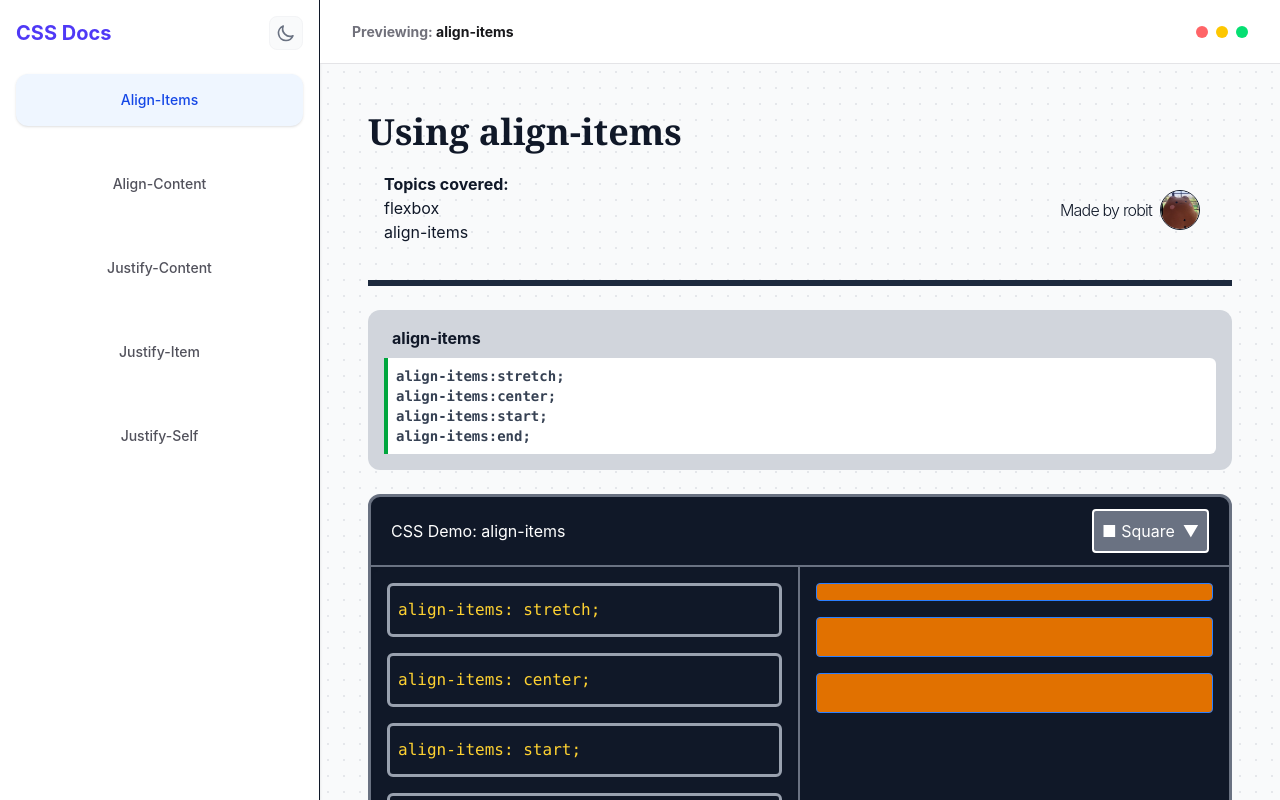
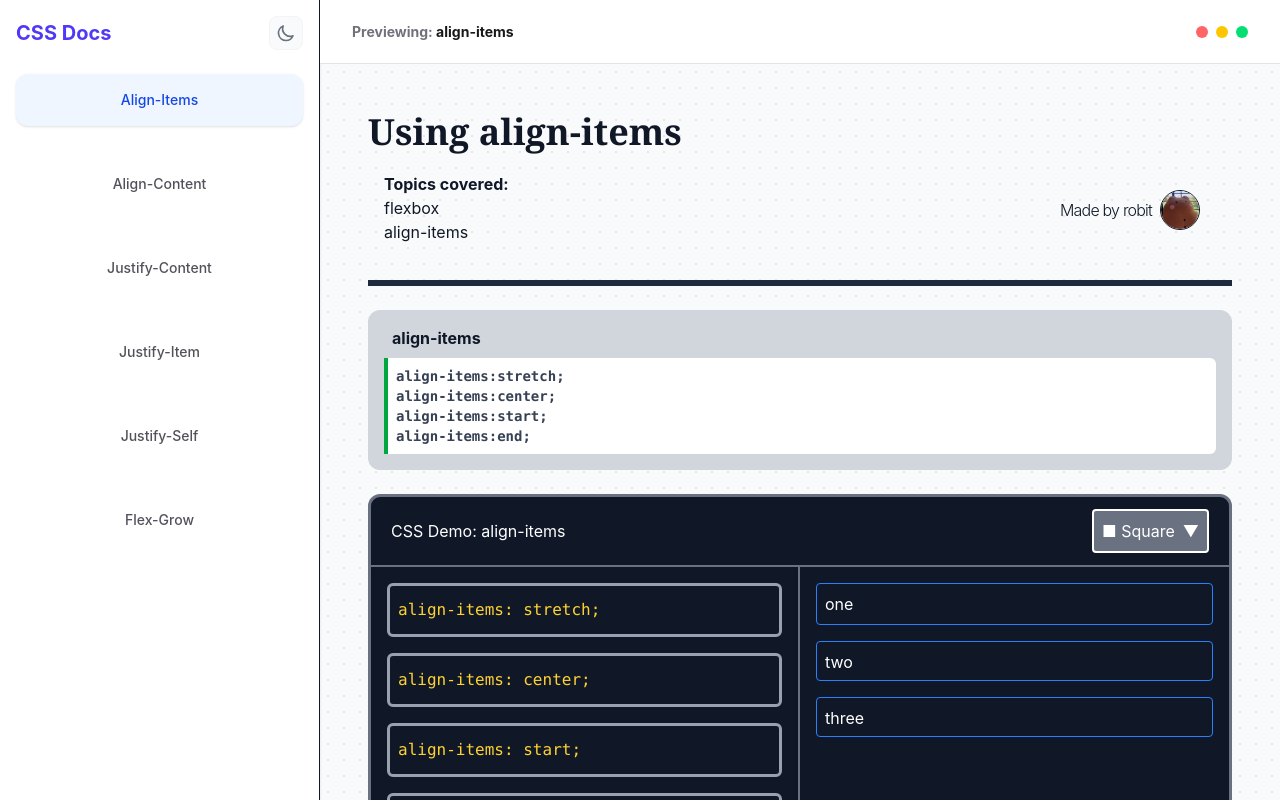
Before and after one commit to robitcode/cssdocs, a React (Vite) app: page / in a window 1280 px wide. Both pictures are taken after a click on the button "Align-Items". Built offline with nearby package versions, Linux system fonts and the light colour scheme.

Commit message:
Added FlexGrow component

```diff
--- a/src/App.jsx
+++ b/src/App.jsx
@@ -8,6 +8,7 @@ import AlignContent from './guide/box-positioning/AlignContent';
 import JustifyContent from './guide/box-positioning/JustifyContent';
 import JustifyItems from './guide/box-positioning/JustifyItems';
 import JustifySelf from './guide/box-positioning/JustifySelf';
+import FlexGrow from './guide/box-positioning/FlexGrow';
 
 function App() {
   const [darkMode, setDarkMode] = useState(false);
@@ -18,6 +19,7 @@ function App() {
     { "id": "justify-content", "name": "Justify-Content", "components": <JustifyContent /> },
     { "id": "justify-item", "name": "Justify-Item", "components": <JustifyItems /> },
     { "id": "justify-self", "name": "Justify-Self", "components": < JustifySelf /> },
+    { "id": "flex-grow", "name": "Flex-Grow", "components": < FlexGrow /> },
   ]
 
   const Preview = components.find(c => c.id === selected)?.components;
@@ -68,7 +70,7 @@ function App() {
                   className={`w-full text-center p-4 rounded-xl text-sm font-medium transition-all
                         ${selected == component.id
                       ? 'bg-blue-50 text-blue-700 dark:bg-blue-900/30 dark:text-blue-300 shadow-sm'
-                      : 'text-zinc-600 hover:bg-zinc-50 hover:text-zinc-900 dark:hover:bg-gray-800 dark:text-gray-400'
+                      : 'text-zinc-600 hover:bg-zinc-50 hover:text-gray-800 dark:hover:bg-gray-800 dark:text-gray-400'
                     }`}>
                   {component.name}
                 </button>
--- a/src/guide/box-positioning/AlignItems.jsx
+++ b/src/guide/box-positioning/AlignItems.jsx
@@ -27,9 +27,9 @@ export default function AlignItems() {
         ],
         'output': (state,shape) => (
             <div className={`h-min flex flex-col gap-4 relative ${state}`}>
-                <span className={`p-2 min-w-10 ${shape.style} border border-blue-500  bg-amber-600`}></span>
-                <span className={`p-2 min-w-10 h-10 ${shape.style} border border-blue-500  bg-amber-600`}></span>
-                <span className={`p-2 min-w-10 h-10 ${shape.style} border border-blue-500  bg-amber-600`}></span>
+                <span className={`p-2 min-w-10 ${shape.style} border border-blue-500 `}>one</span>
+                <span className={`p-2 min-w-10 h-10 ${shape.style} border border-blue-500 `}>two</span>
+                <span className={`p-2 min-w-10 h-10 ${shape.style} border border-blue-500 `}>three</span>
             </div>
         )
     }
--- /dev/null
+++ b/src/guide/box-positioning/FlexGrow.jsx
@@ -0,0 +1,60 @@
+import profileImg1 from "../../assets/image.png"
+import { useState } from "react";
+import DetailComponent from "../../components/DetailComponent";
+import OutputComponent from "../../components/OutputComponent";
+import HeaderComponent from "../../components/HeaderComponent";
+
+const code = `flex-grow: 0;
+flex-grow: 1;
+
+/* Mixed example */
+.item1 { flex-grow: 1; }
+.item2 { flex-grow: 2; }
+.item3 { flex-grow: 3; }`
+
+
+export default function FlexGrow() {
+    const headerPanel = {
+        'title': 'Using flex-grow',
+        'author': 'pragya',
+        'authorpfp': profileImg1,
+        'topics': ['flexbox', 'flex-grow']
+    }
+
+    const outputPanel = {
+        'title': "CSS Demo: flex-grow",
+
+        'buttons': [
+            { 'name': 'flex-grow: 0;', 'state': 'grow-0' },
+            { 'name': 'flex-grow: 1;', 'state': 'grow-1' },
+            { 'name': 'mixed: 1, 2, 3;', 'state': 'mixed' }
+        ],
+        output: (state) => {
+            if (state == 'mixed') {
+                return (
+                    <div className="flex w-full gap-2 p-2 h-20">
+                        <span className="border border-blue-500 p-2 w-20 grow">one</span>
+                        <span className="border border-blue-500 p-2 w-20 grow-[1]">two</span>
+                        <span className="border border-blue-500 p-2 w-20 grow-[3]">three</span>
+                    </div>
+                )
+            }
+
+            return (
+                <div className="flex w-full gap-2 p-2" >
+                    <span className={`border border-blue-500 p-2 w-20 ${state}`}>one</span>
+                    <span className={`border border-blue-500 p-2 w-20 ${state}`}>two</span>
+                    <span className={`border border-blue-500 p-2 w-20 ${state}`}>three</span>
+                </div >
+            )
+        }
+    }
+
+    return (
+        <div className="min-h-screen w-full space-y-6" >
+            <HeaderComponent header={headerPanel} />
+            <DetailComponent title="flex-grow" code={code} />
+            <OutputComponent render={outputPanel} />
+        </div >
+    )
+}
--- a/src/guide/box-positioning/JustifyContent.jsx
+++ b/src/guide/box-positioning/JustifyContent.jsx
@@ -39,7 +39,6 @@ export default function JustifyContent() {
         <div className="min-h-screen w-full space-y-6">
             <HeaderComponent header={headerPanel} />
             <DetailComponent title="justify-content " code={code} />
-
             <OutputComponent render={outputPanel} />
         </div>
 
```
